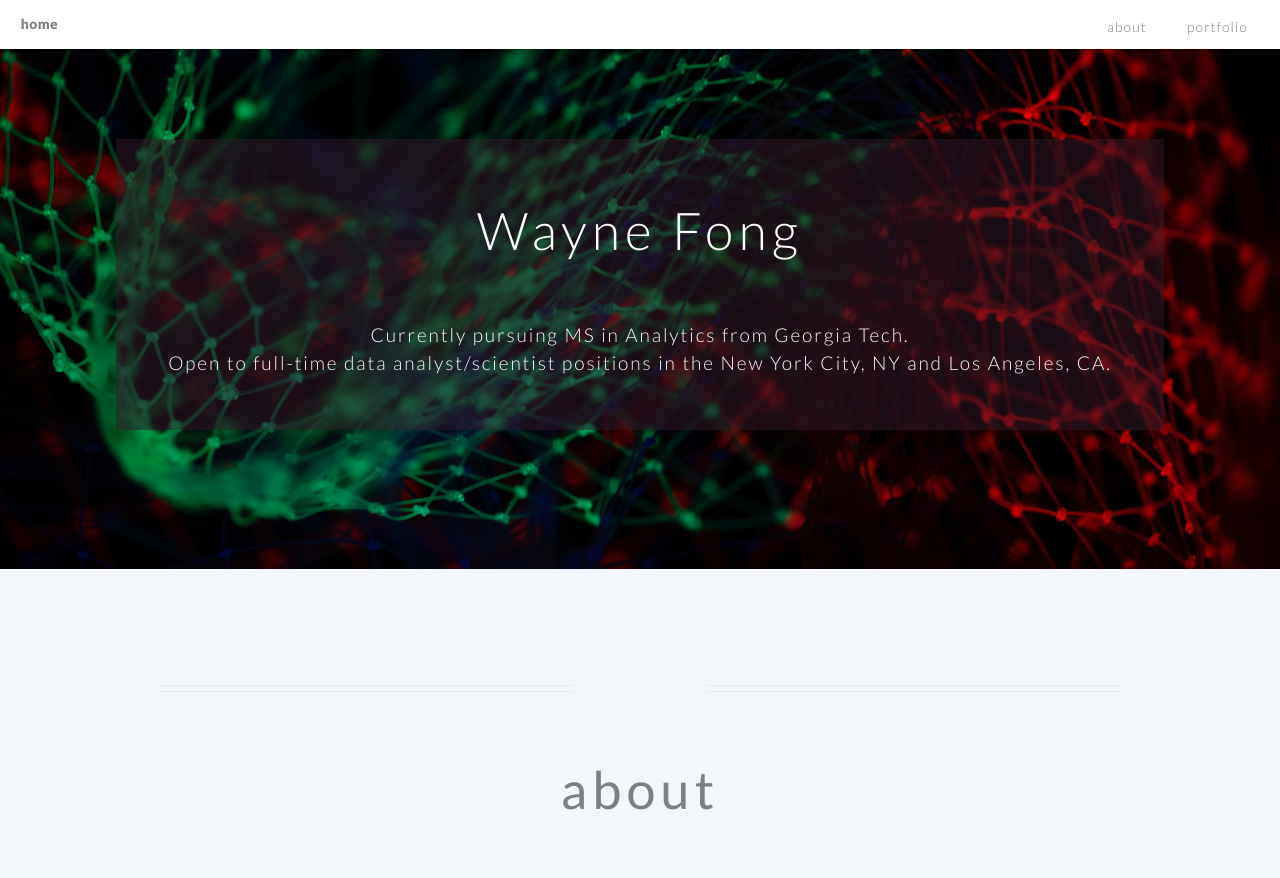
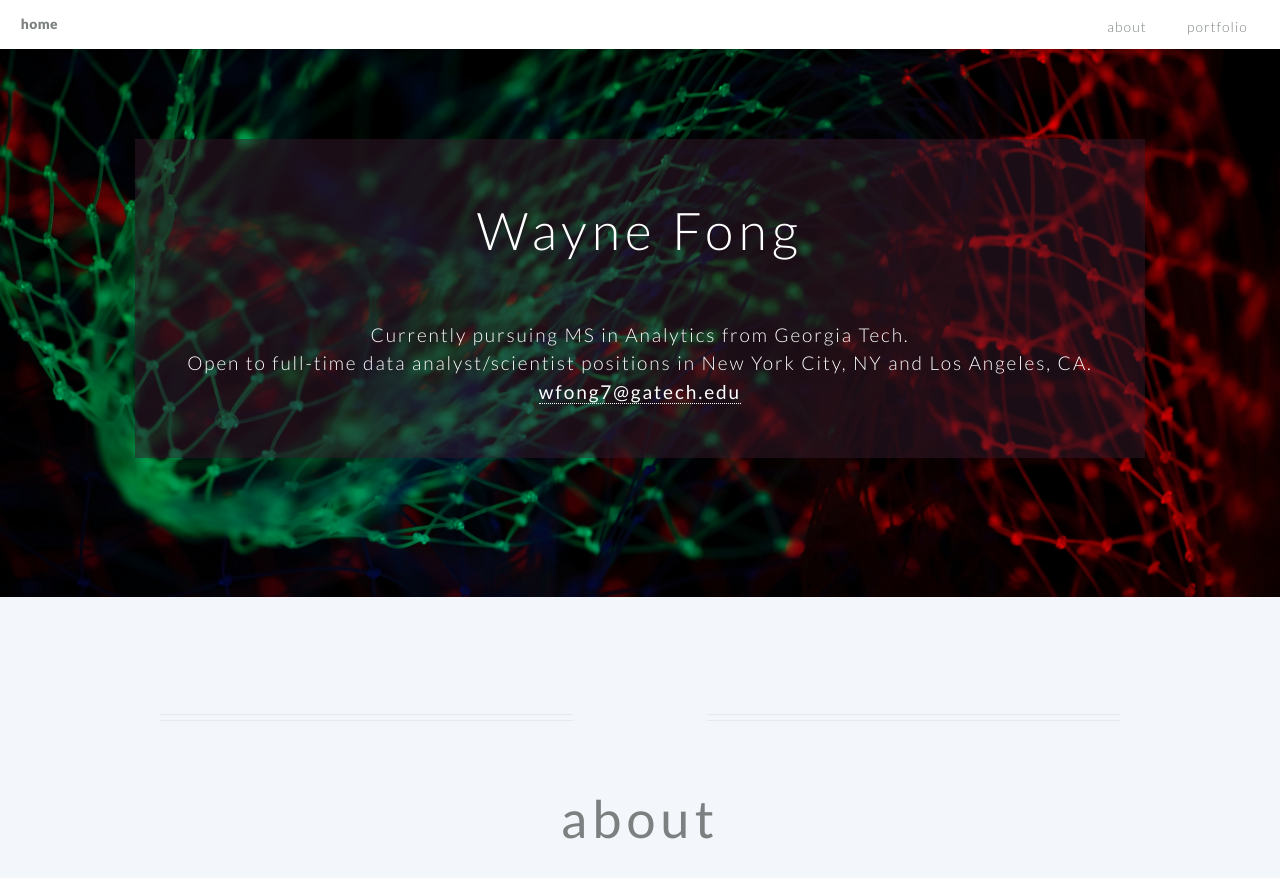
Before and after one commit to wfong1/wfong1.github.io, a Jekyll site: the page built from index.md, in a window 1280 px wide and 900 px high. Shown: the top 878 px of the window. Built offline with Jekyll 4.4.1, drawn with Linux system fonts in a browser that asks for light colours.

Commit message:
Update index.md

```diff
--- a/index.md
+++ b/index.md
@@ -5,7 +5,7 @@ layout: hello-default
 
 # these variables are required -------------------------------
 banner_title: Wayne Fong
-banner_subtitle: Currently pursuing MS in Analytics from Georgia Tech. <br> Open to full-time data analyst/scientist positions in the New York City, NY and Los Angeles, CA.
+banner_subtitle: Currently pursuing MS in Analytics from Georgia Tech. <br> Open to full-time data analyst/scientist positions in New York City, NY and Los Angeles, CA. <br> <a href="mailto:wfong7@gatech.edu">wfong7@gatech.edu</a>
 background_image: /images/databg.jpg
 
 # all of the following variables are optional -----------------
```
